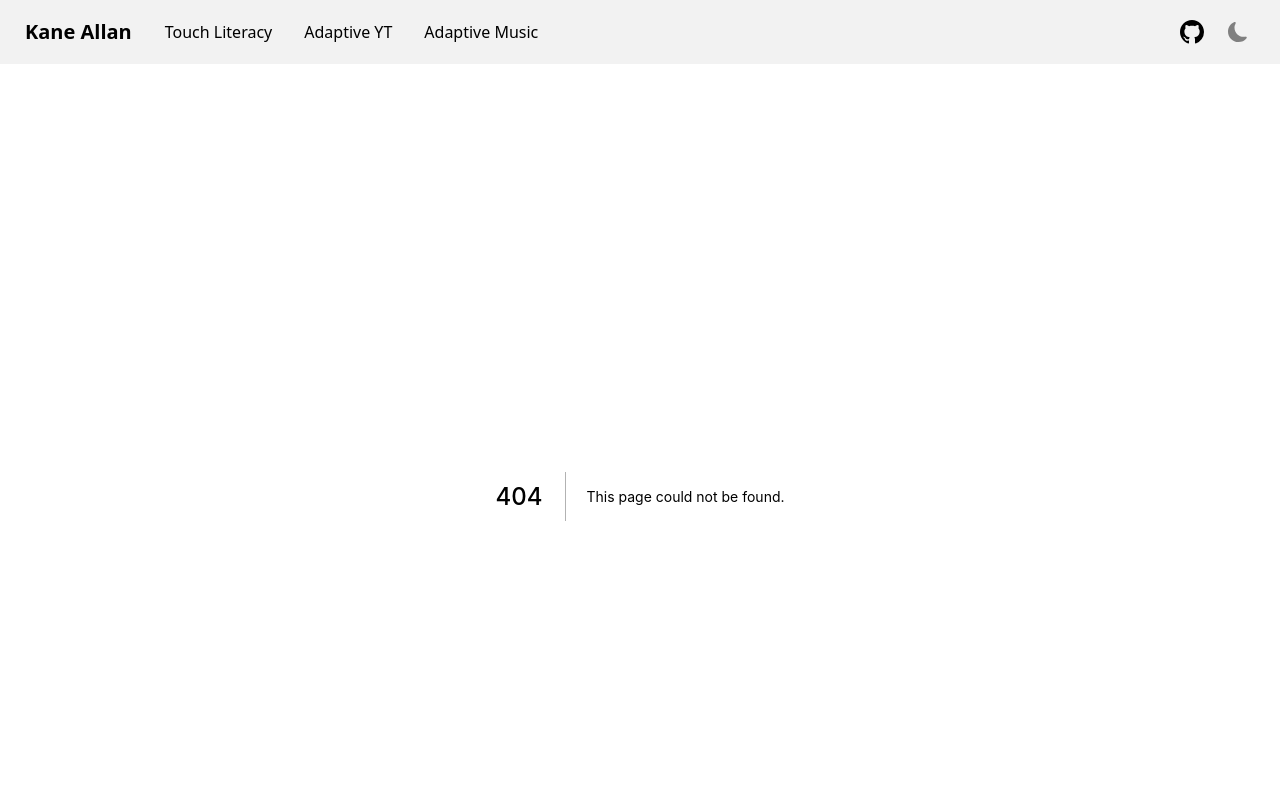
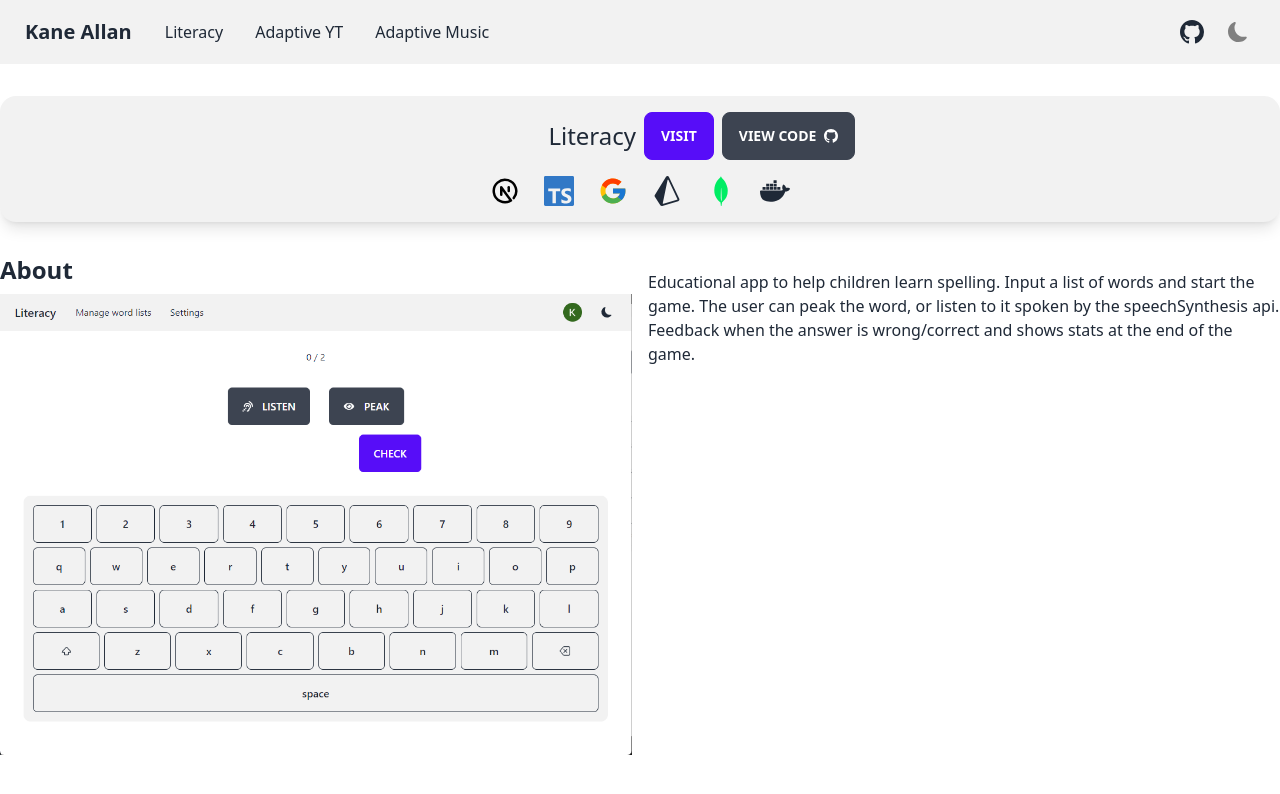
Before and after one commit to Enakers/portfolio, a Next.js app: page /project/literacy in a window 1280 px wide. Before the commit this address had no page. Shown: the top 794 px of the page. Built offline with nearby package versions, Linux system fonts and the light colour scheme.

Commit message:
feat: update touch-literacy
Rename to literacy.
Update code link.

```diff
--- a/src/components/Cards/TouchLiteracyCard.tsx
+++ b/src/components/Cards/TouchLiteracyCard.tsx
@@ -1,28 +1,31 @@
-import Link from 'next/link';
-import { BsGithub } from 'react-icons/bs';
+import Link from "next/link";
+import {BsGithub} from "react-icons/bs";
 
 const TouchLiteracyCard = () => {
   return (
     <div className="card bg-base-200 shadow-xl w-96">
       <figure>
-        <img src="/touch-literacy.png" alt="Touch literacy game" />
+        <img src="/literacy.png" alt="Touch literacy game" />
       </figure>
 
       <div className="card-body">
-        <h2 className="card-title">Touch Literacy</h2>
+        <h2 className="card-title">Literacy</h2>
 
-        <p>Educational literacy app designed for touch screens.</p>
+        <p>
+          Educational literacy app featuring touch keyboard or physical keyboard
+          use.
+        </p>
 
         <div className="card-actions justify-around">
           <a
             className="btn ml-2"
-            href="https://github.com/EnakNalla/touch-literacy"
+            href="https://github.com/EnakNalla/literacy"
             rel="noreferrer"
             target="_blank"
           >
             code <BsGithub className="ml-2" />
           </a>
-          <Link href="/project/touch-literacy">
+          <Link href="/project/literacy">
             <a className="btn">Details</a>
           </Link>
 
--- a/src/components/Layout/Navbar/Nav.tsx
+++ b/src/components/Layout/Navbar/Nav.tsx
@@ -1,15 +1,15 @@
-import Link from 'next/link';
+import Link from "next/link";
 
 interface Props {
   className: string;
 }
 
-const Nav = ({ className }: Props) => {
+const Nav = ({className}: Props) => {
   return (
     <ul className={className}>
       <li>
-        <Link href="/project/touch-literacy">
-          <a>Touch Literacy</a>
+        <Link href="/project/literacy">
+          <a>Literacy</a>
         </Link>
       </li>
 
--- a/src/pages/project/touch-literacy.tsx
+++ b/src/pages/project/literacy.tsx
@@ -1,14 +1,14 @@
-import { BsGithub } from 'react-icons/bs';
-import { FcGoogle } from 'react-icons/fc';
-import { SiDocker, SiMongodb, SiPrisma, SiTypescript } from 'react-icons/si';
-import { TbBrandNextjs } from 'react-icons/tb';
+import {BsGithub} from "react-icons/bs";
+import {FcGoogle} from "react-icons/fc";
+import {SiDocker, SiMongodb, SiPrisma, SiTypescript} from "react-icons/si";
+import {TbBrandNextjs} from "react-icons/tb";
 
-const TouchLiteracy = () => {
+const Literacy = () => {
   return (
-    <div className="">
+    <div>
       <div className="alert shadow-lg flex-col mb-8">
         <div className="grid md:grid-cols-2">
-          <h1 className="text-2xl text-right">Touch literacy</h1>
+          <h1 className="text-2xl text-right">Literacy</h1>
           <div>
             <a
               href="https://literacy.enak-nalla.dev"
@@ -20,7 +20,7 @@ const TouchLiteracy = () => {
             </a>
             <a
               className="btn ml-2"
-              href="https://github.com/EnakNalla/touch-literacy"
+              href="https://github.com/EnakNalla/adaptive-games/tree/master/apps/literacy"
               rel="noreferrer"
               target="_blank"
             >
@@ -41,7 +41,7 @@ const TouchLiteracy = () => {
       <div className="grid md:grid-cols-2 gap-4">
         <div>
           <h2 className="text-2xl font-bold mb-2">About</h2>
-          <img src="/touch-literacy.png" alt="Touch literacy game" />
+          <img src="/literacy.png" alt="Touch literacy game" />
         </div>
         <div>
           <p className="mt-4">
@@ -56,4 +56,4 @@ const TouchLiteracy = () => {
   );
 };
 
-export default TouchLiteracy;
+export default Literacy;
```
Also changed, not shown: public/literacy.png (added), public/touch-literacy.png (deleted).
